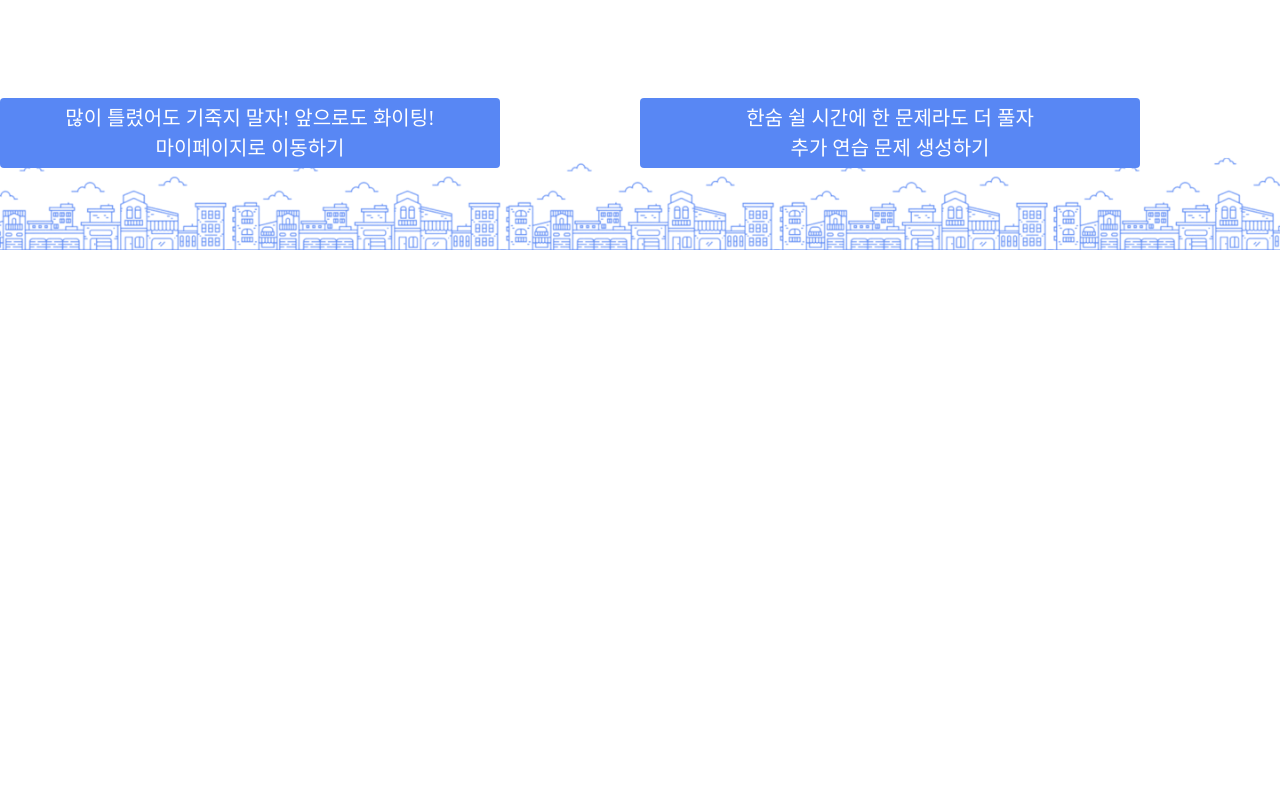
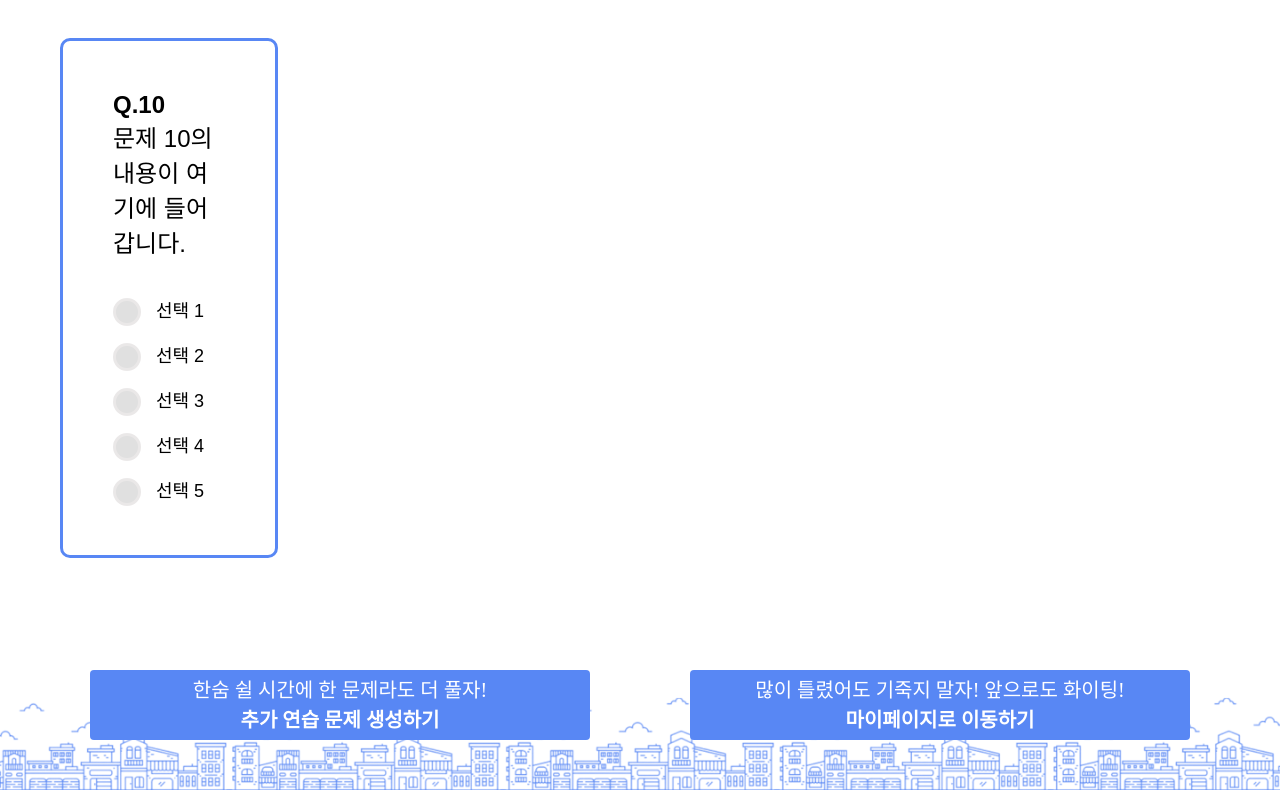
Before and after one commit to 2024-Winter-BootCamp-TeamF/Frontend, a React (Create React App) app: page /note in a window 1280 px wide. Shown: the part 5164-5954 px from the top of the page. Before the commit the page ends 5414 px from the top, so only its background shows below. Built offline with nearby package versions, Linux system fonts and the light colour scheme; a web font is replaced by a local one.

Commit message:
fix) 오답노트 페이지 버튼 구조 변경

```diff
--- a/src/pages/NotePage/ConceptExplanation.jsx
+++ b/src/pages/NotePage/ConceptExplanation.jsx
@@ -1,17 +1,9 @@
 import React from "react";
 import styled from "styled-components";
-import Button from "../../components/SolveButton";
 import DownloadButton from "../../components/DownloadButton";
 import { conceptData } from "./data/conceptData";
-import { useNavigate } from "react-router-dom";
 
 const ConceptExplanation = () => {
-  const navigate = useNavigate();
-
-  const handleButtonClick = () => {
-    navigate("/Addcomplete");
-  };
-
   return (
     <Container>
       <RightSection>
@@ -45,12 +37,6 @@ const ConceptExplanation = () => {
           ))}
         </ConceptsWrapper>
       </RightSection>
-      <SolveButtonWrapper>
-        <Button variant="filled" onClick={handleButtonClick}>
-          한숨 쉴 시간에 한 문제라도 더 풀자 <br />
-          추가 연습 문제 생성하기
-        </Button>
-      </SolveButtonWrapper>
     </Container>
   );
 };
@@ -58,12 +44,6 @@ const ConceptExplanation = () => {
 const Container = styled.div`
   display: flex;
   flex-direction: column;
-`;
-
-const SolveButtonWrapper = styled.div`
-  display: flex;
-  justify-content: center;
-  margin: 50px 0;
 `;
 
 const RightSection = styled.div`
--- a/src/pages/NotePage/WrongAnswer.jsx
+++ b/src/pages/NotePage/WrongAnswer.jsx
@@ -4,6 +4,8 @@ import styled from "styled-components";
 import WrongProblemList from "./WrongProblemList";
 import ConceptExplanation from "./ConceptExplanation";
 import { problems } from "../PracticePage/data";
+import { useNavigate } from "react-router-dom";
+import SolveButton from "../../components/SolveButton";
 
 const WrongAnswer = () => {
   const wrongProblems = problems.map((problem) => ({
@@ -14,6 +16,16 @@ const WrongAnswer = () => {
       problem.type === "short_answer" ? "사용자가 입력한 답변입니다." : "",
   }));
 
+  const navigate = useNavigate();
+
+  const handleAddPracButtonClick = () => {
+    navigate("/Addcomplete");
+  };
+
+  const handleMyPageButtonClick = () => {
+    navigate("/mypage/summary");
+  };
+
   return (
     <WrongAnswerWrapper>
       <Header />
@@ -23,6 +35,21 @@ const WrongAnswer = () => {
         </LeftSection>
         <ConceptExplanation />
       </Container>
+      <ButtonWrapper>
+        <SolveButton
+          variant="filled"
+          onClick={handleAddPracButtonClick}
+          children={
+            "한숨 쉴 시간에 한 문제라도 더 풀자!\n추가 연습 문제 생성하기"
+          }
+        />
+        <SolveButton
+          onClick={handleMyPageButtonClick}
+          children={
+            "많이 틀렸어도 기죽지 말자! 앞으로도 화이팅!\n마이페이지로 이동하기"
+          }
+        />
+      </ButtonWrapper>
       <Footer />
     </WrongAnswerWrapper>
   );
@@ -57,4 +84,12 @@ const LeftSection = styled.div`
   }
 `;
 
+const ButtonWrapper = styled.div`
+  display: flex;
+  justify-content: center;
+  align-items: center;
+  margin: 30px 0 50px 0;
+  gap: 100px;
+`;
+
 export default WrongAnswer;
--- a/src/pages/NotePage/WrongProblemList.jsx
+++ b/src/pages/NotePage/WrongProblemList.jsx
@@ -1,15 +1,10 @@
 import React from "react";
 import styled from "styled-components";
-import { useNavigate } from "react-router-dom";
 import MultipleChoice from "../PracticePage/MultipleChoice";
-import Button from "../../components/SolveButton";
 
 const WrongProblemList = ({ problems }) => {
-  const navigate = useNavigate();
 
-  const handleButtonClick = () => {
-    navigate("/mypage/summary");
-  };
+
 
   const renderProblem = (problem) => {
     if (problem.type === "multiple_choice") {
@@ -40,13 +35,6 @@ const WrongProblemList = ({ problems }) => {
   return (
     <Container>
       <ProblemListContainer>{problems.map(renderProblem)}</ProblemListContainer>
-      <ButtonWrapper>
-        <Button onClick={handleButtonClick}>
-          많이 틀렸어도 기죽지 말자! 앞으로도 화이팅!
-          <br />
-          마이페이지로 이동하기
-        </Button>
-      </ButtonWrapper>
     </Container>
   );
 };
@@ -136,10 +124,5 @@ const Container = styled.div`
   margin-top: 100px;
 `;
 
-const ButtonWrapper = styled.div`
-  display: flex;
-  justify-content: center;
-  margin: 50px 0;
-`;
 
 export default WrongProblemList;
```
